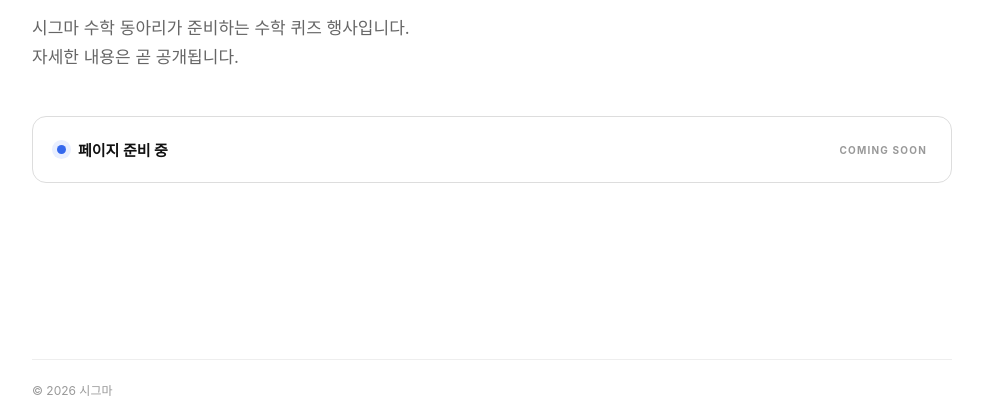
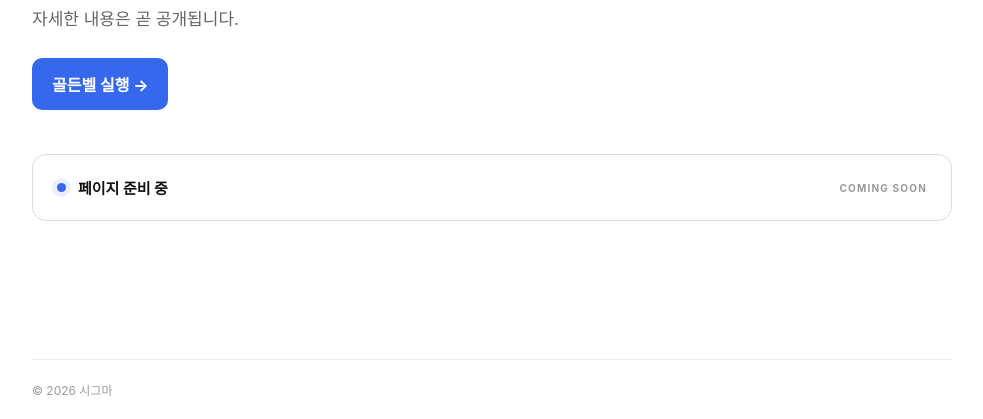
Before and after one commit to 1112leo/sigma, a plain HTML site: page goldenbell/index.html in a window 1280 px wide. Shown: the part 381-800 px from the top of the page, without its empty margins (148-1131 px from the left). Drawn offline with Linux system fonts and the light colour scheme.

Commit message:
Add temporary Golden Bell run link

```diff
--- a/goldenbell/index.html
+++ b/goldenbell/index.html
@@ -20,6 +20,8 @@
         <span class="tag">MATH GOLDEN BELL</span>
         <h1>수학 골든벨</h1>
         <p>시그마 수학 동아리가 준비하는 수학 퀴즈 행사입니다.<br>자세한 내용은 곧 공개됩니다.</p>
+        <!-- 임시 실행 버튼: 운영 페이지 공개 전 제거 예정 -->
+        <a id="temporary-run-link" href="/goldenbell/run/" style="display:inline-block;margin-top:24px;padding:14px 20px;border-radius:10px;background:#3568ed;color:#fff;font-weight:700;">골든벨 실행 →</a>
         <div class="notice"><span></span><b>페이지 준비 중</b><small>COMING SOON</small></div>
       </section>
     </main>
```
